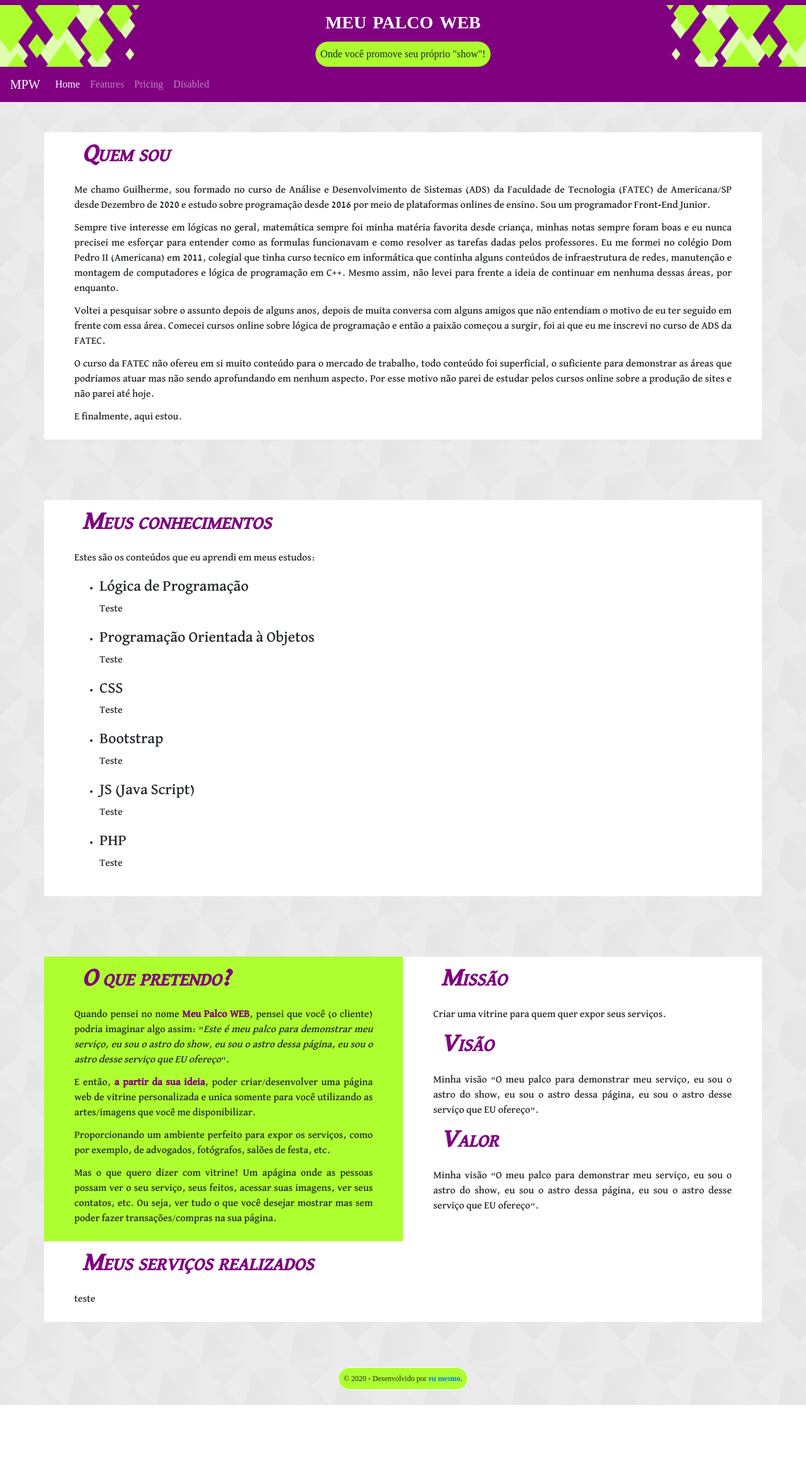
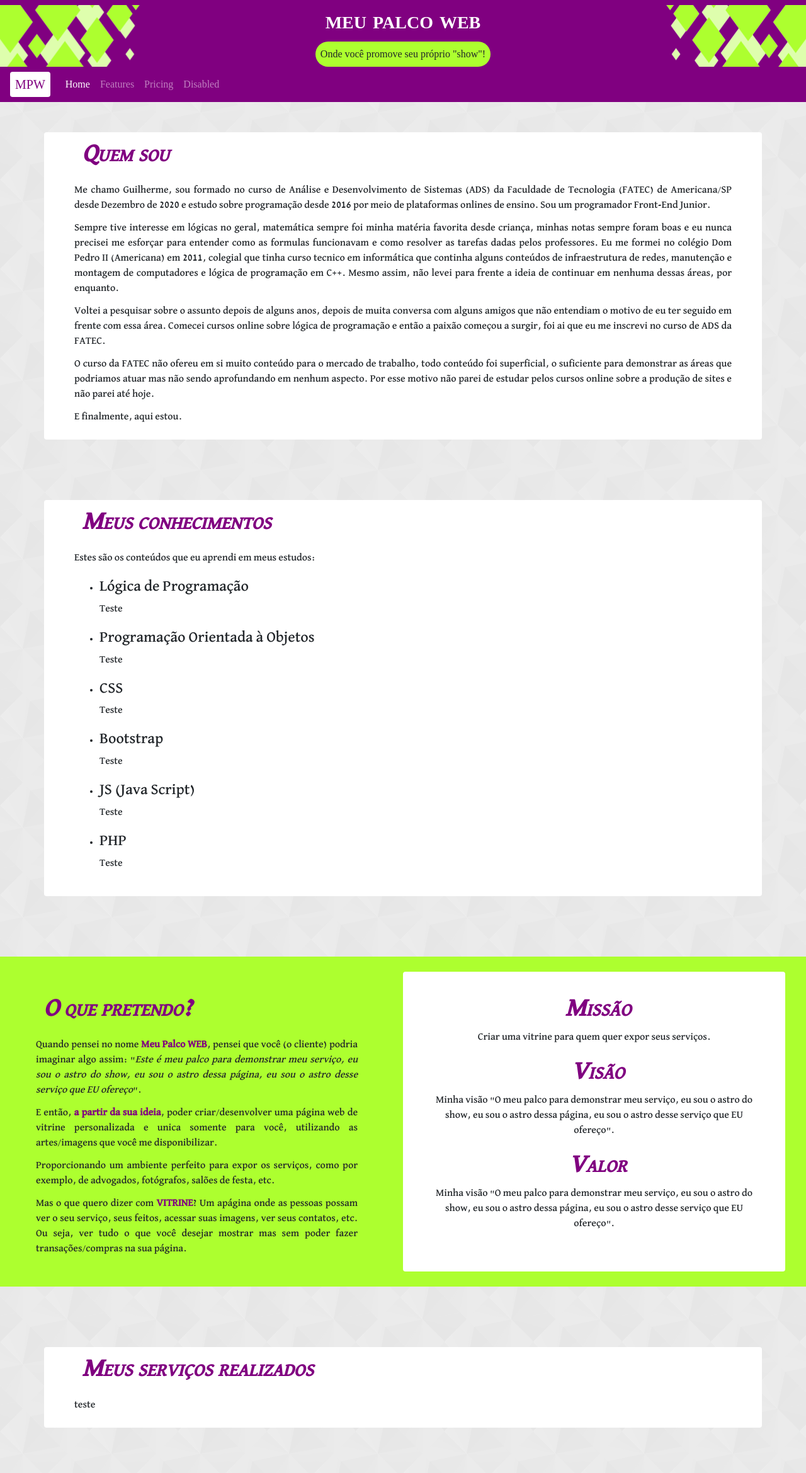
Before and after one commit to guilhermesobu/guilherme.com.br, a PHP site: page / in a window 1280 px wide. Shown: the top 2339 px of the page at 63% size. Before the commit the page ends 2231 px from the top, so only its background shows below. Run offline with PHP 8.4, Linux system fonts and the light colour scheme; some web fonts are replaced.

```diff
--- a/index.php
+++ b/index.php
@@ -29,6 +29,11 @@ include 'src/default/defaultTop.php';
         //CONHECIMENTOS
         require 'src/default/technique.php';
 
+
+
+        //MEU PROPÓSITO
+        require 'src/default/myPurpose.php';
+
         //MEUS TRABALHOS
         require 'src/default/myServices.php';
 
--- a/src/default/header.php
+++ b/src/default/header.php
@@ -1,13 +1,18 @@
 <div class="container-fluid bg-purple">
     <div class="row justify-content-center pt-2">
 
-        <div class="col-lg header-squares-reverse"></div>
+        <div class="col-lg header-squares-reverse d-flex justify-content-center">
+        </div>
 
         <div class="col-fill px-4">
-            <h1 class="text-center raleway-bold transition fixed-height-50 align-items-center">meu palco web</h1>
+
+            <h1 class="text-center raleway-bold transition fixed-height-50 align-items-center">
+                meu palco web
+            </h1>
             <p class="bg-green rounded rounded-pill p-2 text-center raleway">
                 Onde você promove seu próprio "show"!
             </p>
+
         </div>
 
         <div class="col-md header-squares"></div>
--- /dev/null
+++ b/src/default/myPurpose.php
@@ -0,0 +1,33 @@
+<div class="container-fluid py-5 px-0">
+    <div class="row-fluid p-4 bg-green">
+
+        <div class="row">
+            <div class="col py-4 px-5" id="am">
+                <h1>O que pretendo?</h1>
+
+                <p>Quando pensei no nome <b class="text-purple">Meu Palco WEB</b>, pensei que você (o cliente) podria imaginar algo assim: "<i>Este é meu palco para demonstrar meu serviço, eu sou o astro do show, eu sou o astro dessa página, eu sou o astro desse serviço que EU ofereço</i>".</p>
+
+                <p>E então, <b class="text-purple">a partir da sua ideia</b>, poder criar/desenvolver uma página web de vitrine personalizada e unica somente para você, utilizando as artes/imagens que você me disponibilizar.</p>
+
+                <p>Proporcionando um ambiente perfeito para expor os serviços, como por exemplo, de advogados, fotógrafos, salões de festa, etc.</p>
+
+                <p>Mas o que quero dizer com <b class="text-purple">VITRINE</b>? Um apágina onde as pessoas possam ver o seu serviço, seus feitos, acessar suas imagens, ver seus contatos, etc. Ou seja, ver tudo o que você desejar mostrar mas sem poder fazer transações/compras na sua página.</p>
+
+
+            </div>
+
+            <div class="col py-4 px-5 mx-4 bg-white rounded text-center" id="am">
+                <h1>Missão</h1>
+                <p class="text-center pb-2 pt-0">Criar uma vitrine para quem quer expor seus serviços.</p>
+
+                <h1>Visão</h1>
+                <p class="text-center pb-2 pt-0">Minha visão "O meu palco para demonstrar meu serviço, eu sou o astro do show, eu sou o astro dessa página, eu sou o astro desse serviço que EU ofereço".</p>
+
+                <h1>Valor</h1>
+                <p class="text-center pb-2 pt-0">Minha visão "O meu palco para demonstrar meu serviço, eu sou o astro do show, eu sou o astro dessa página, eu sou o astro desse serviço que EU ofereço".</p>
+            </div>
+
+        </div>
+
+    </div>
+</div>
--- a/src/default/myServices.php
+++ b/src/default/myServices.php
@@ -1,32 +1,4 @@
 <div class="container py-5">
-
-    <div class="row rounded bg-white">
-        <div class="col pb-4 px-5 bg-green" id="am">
-            <h1>O que pretendo?</h1>
-
-            <p>Quando pensei no nome <b class="text-purple">Meu Palco WEB</b>, pensei que você (o cliente) podria imaginar algo assim: "<i>Este é meu palco para demonstrar meu serviço, eu sou o astro do show, eu sou o astro dessa página, eu sou o astro desse serviço que EU ofereço</i>".</p>
-
-            <p>E então, <b class="text-purple">a partir da sua ideia</b>, poder criar/desenvolver uma página web de vitrine personalizada e unica somente para você utilizando as artes/imagens que você me disponibilizar.</p>
-
-            <p>Proporcionando um ambiente perfeito para expor os serviços, como por exemplo, de advogados, fotógrafos, salões de festa, etc.</p>
-
-            <p>Mas o que quero dizer com vitrine? Um apágina onde as pessoas possam ver o seu serviço, seus feitos, acessar suas imagens, ver seus contatos, etc. Ou seja, ver tudo o que você desejar mostrar mas sem poder fazer transações/compras na sua página.</p>
-
-
-        </div>
-
-        <div class="col pb-4 px-5" id="am">
-            <h1>Missão</h1>
-            <p>Criar uma vitrine para quem quer expor seus serviços.</p>
-
-            <h1>Visão</h1>
-            <p>Minha visão "O meu palco para demonstrar meu serviço, eu sou o astro do show, eu sou o astro dessa página, eu sou o astro desse serviço que EU ofereço".</p>
-
-            <h1>Valor</h1>
-            <p>Minha visão "O meu palco para demonstrar meu serviço, eu sou o astro do show, eu sou o astro dessa página, eu sou o astro desse serviço que EU ofereço".</p>
-        </div>
-
-    </div>
 
     <div class="row rounded bg-white">
 
@@ -35,6 +7,5 @@
             <p>teste</p>
         </div>
 
-
     </div>
 </div>
--- a/src/default/navbar.php
+++ b/src/default/navbar.php
@@ -1,8 +1,12 @@
 <nav class="navbar navbar-expand-lg navbar-dark bg-purple raleway">
-    <a class="navbar-brand" href="/">MPW</a>
+    <a class="navbar-brand rounded bg-white" href="/">
+        <span class="text-purple px-2">MPW</span>
+    </a>
+
     <button class="navbar-toggler" type="button" data-toggle="collapse" data-target="#navbarNavAltMarkup" aria-controls="navbarNavAltMarkup" aria-expanded="false" aria-label="Toggle navigation">
         <span class="navbar-toggler-icon"></span>
     </button>
+
     <div class="collapse navbar-collapse" id="navbarNavAltMarkup">
         <div class="navbar-nav">
             <a class="nav-link active" href="">Home <span class="sr-only">(current)</span></a>
@@ -11,4 +15,5 @@
             <a class="nav-link" href="">Disabled</a>
         </div>
     </div>
+
 </nav>
```
Also changed, not shown: src/img/logo.png (added), src/img/logo2.png (added), src/img/teste.png (deleted).
